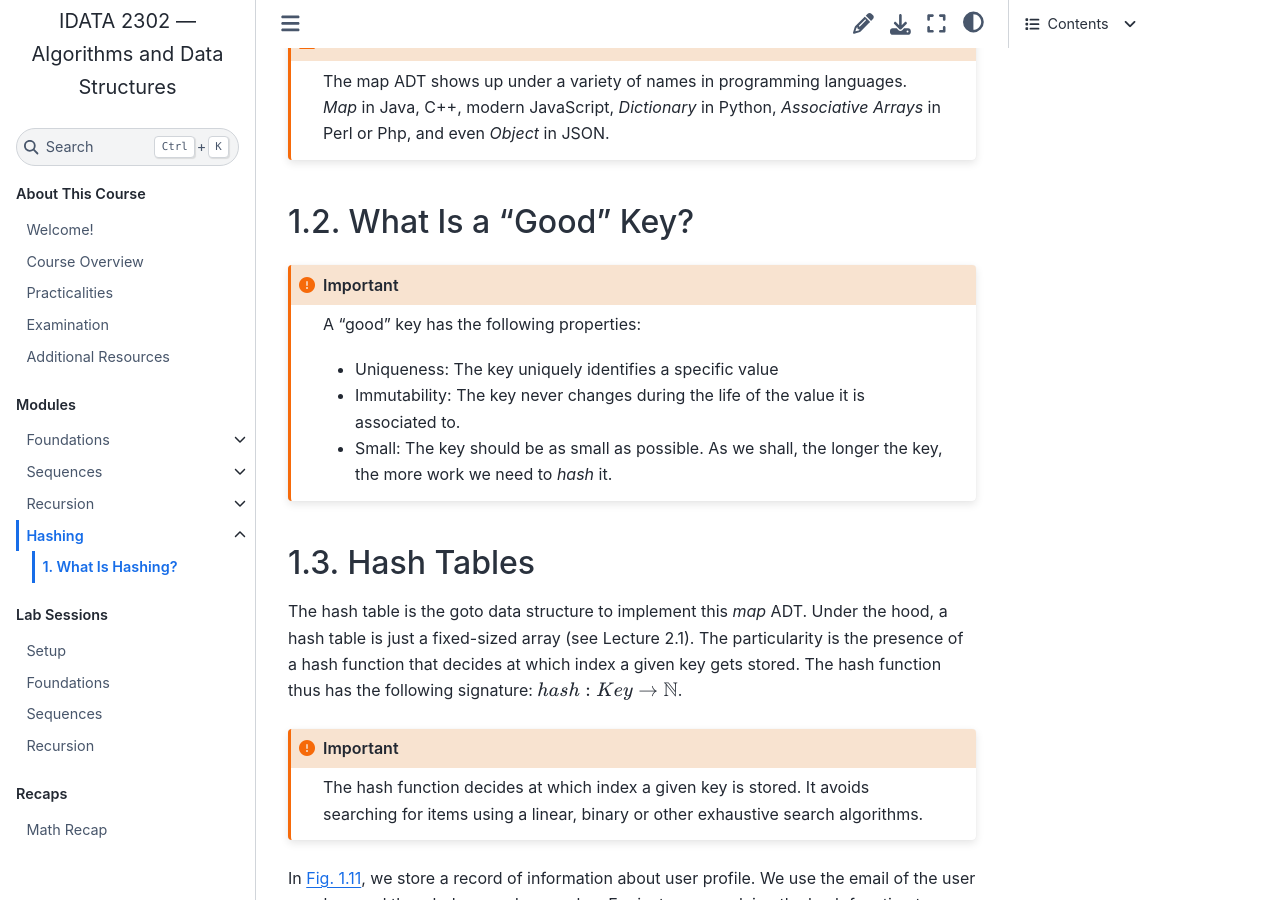
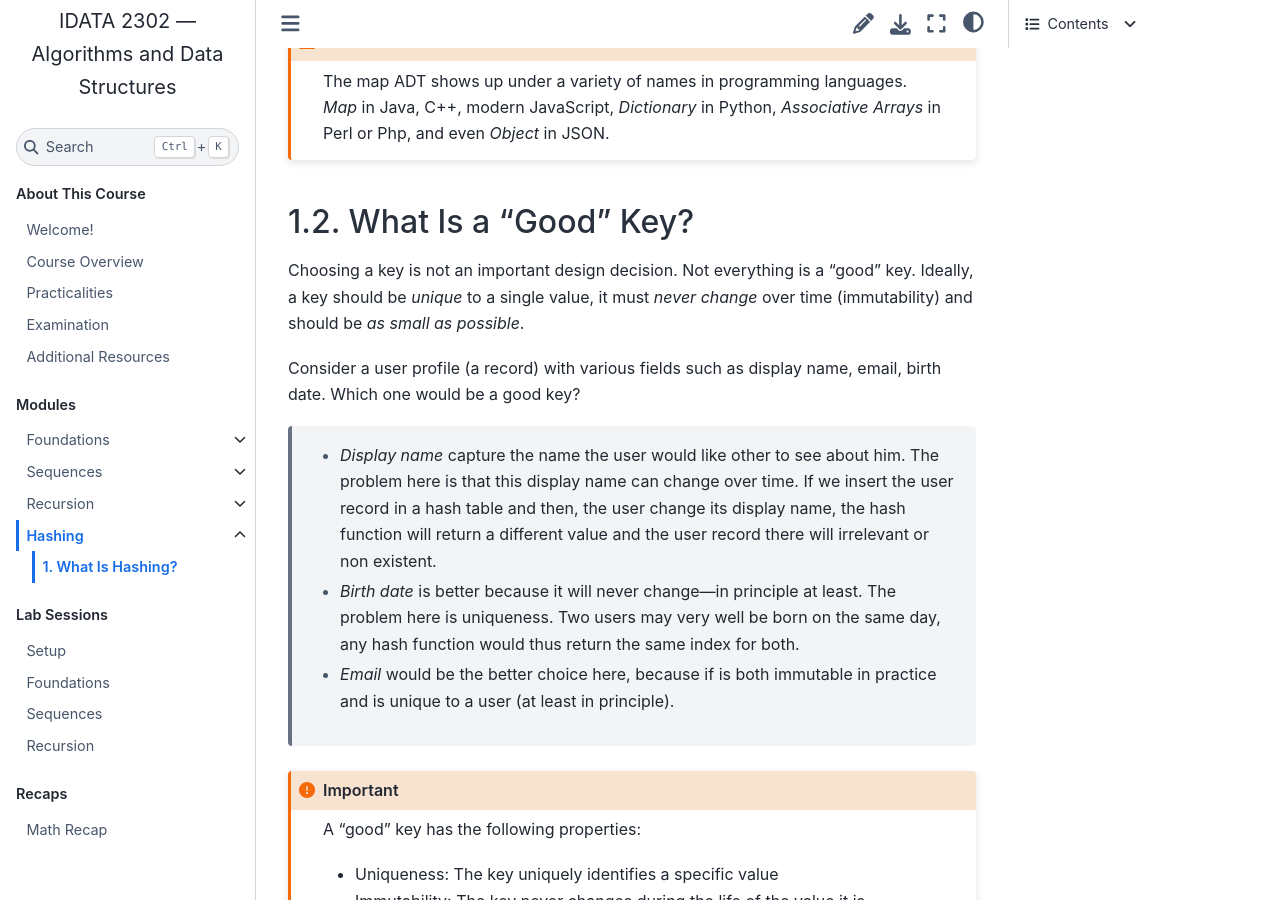
Before and after one commit to fchauvel/ntnu-idata2302-website, a Sphinx documentation site: the page built from source/hashing/concepts.rst, in a window 1280 px wide and 900 px high, scrolled down 2585 px. Built offline with Sphinx 7.4.7 and the Sphinx Book theme 1.1.4, drawn with Linux system fonts in a browser that asks for light colours.

Commit message:
content: Discuss what is a good key

```diff
--- a/source/hashing/concepts.rst
+++ b/source/hashing/concepts.rst
@@ -121,7 +121,31 @@ depends on how many items are in the mapping.
 
 
 What Is a "Good" Key?
-========================
+=====================
+
+Choosing a key is not an important design decision. Not everything is
+a "good" key. Ideally, a key should be *unique* to a single value, it
+must *never change* over time (immutability) and should be *as small
+as possible*.
+
+Consider a user profile (a record) with various fields such as display
+name, email, birth date. Which one would be a good key?
+
+ - *Display name* capture the name the user would like other to see
+   about him. The problem here is that this display name can change
+   over time. If we insert the user record in a hash table and then,
+   the user change its display name, the hash function will return a
+   different value and the user record there will irrelevant or non
+   existent.
+
+ - *Birth date* is better because it will never change---in principle
+   at least. The problem here is uniqueness. Two users may very well
+   be born on the same day, any hash function would thus return the
+   same index for both.
+
+ - *Email* would be the better choice here, because if is both
+   immutable in practice and is unique to a user (at least in
+   principle).
 
 
 .. important::
```
